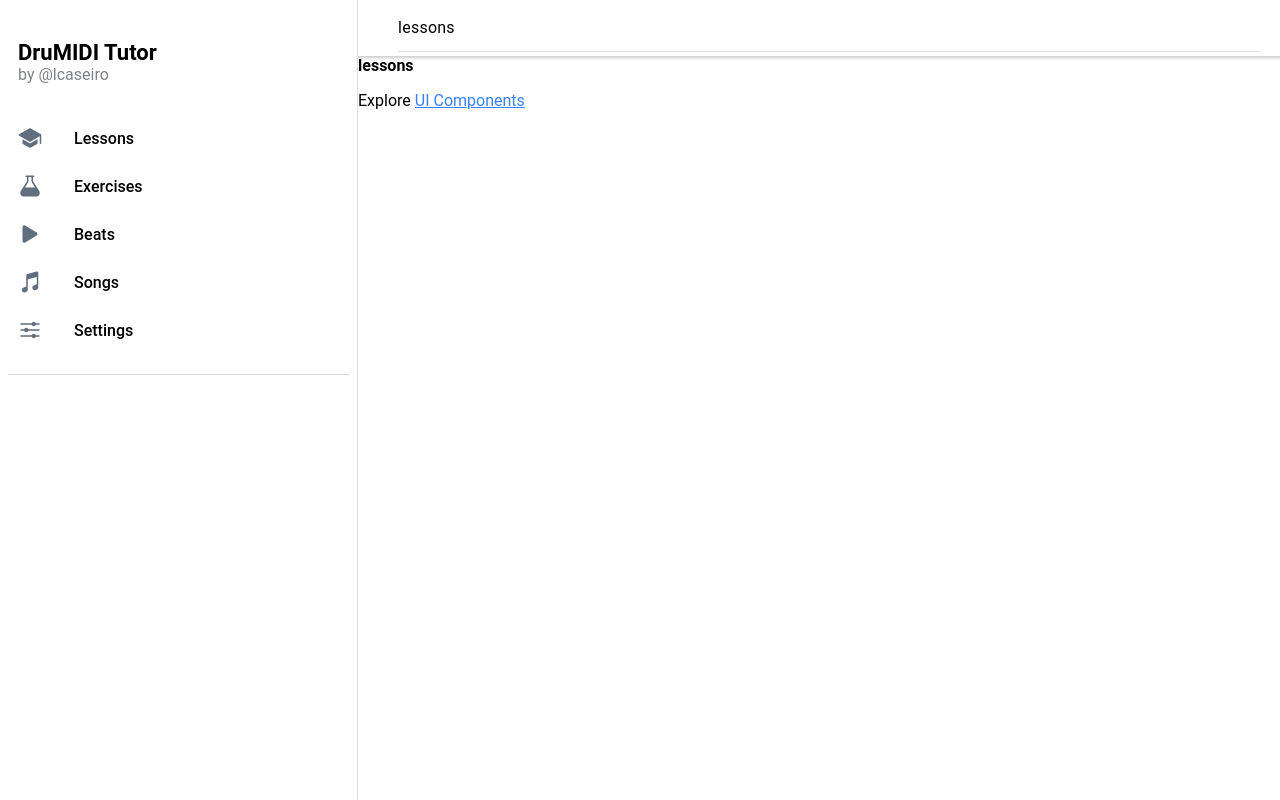
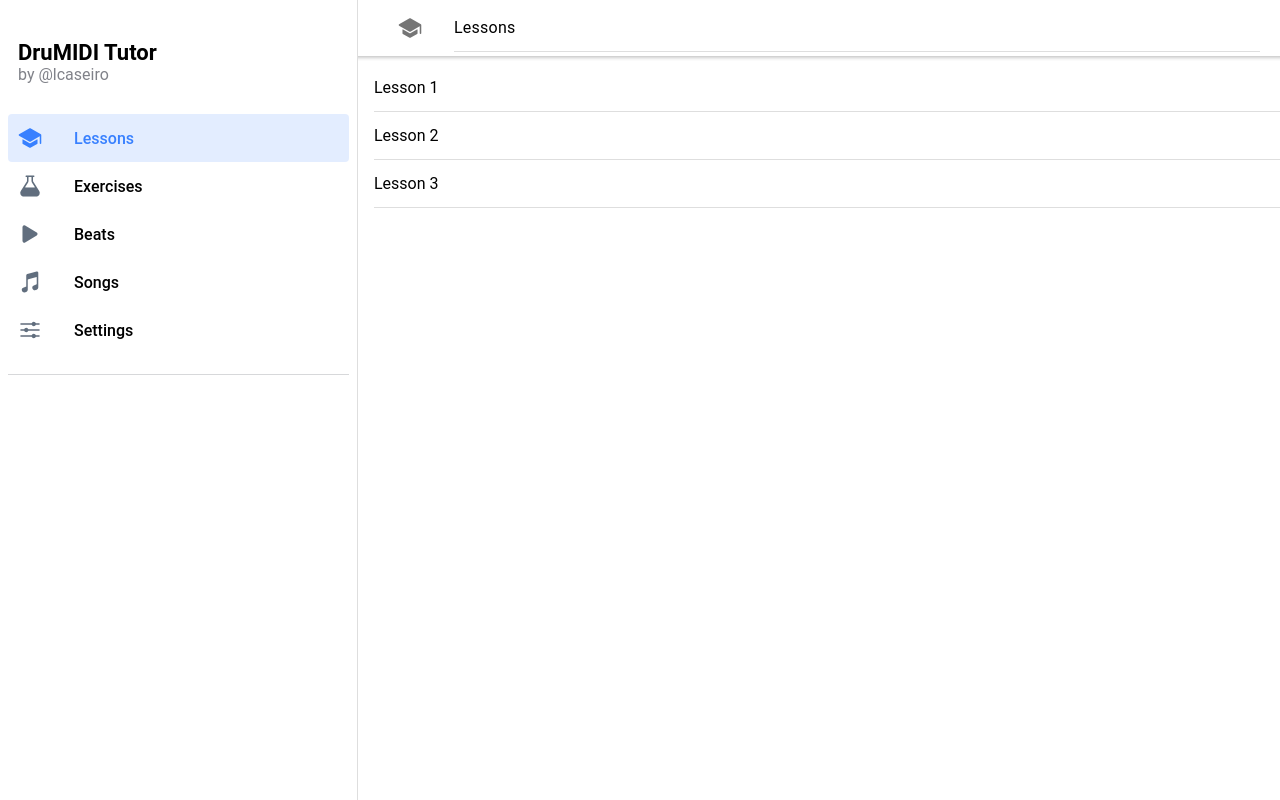
Before and after one commit to leocaseiro/drumidi-tutor, a React (Create React App) app: page /page/lessons in a window 1280 px wide. Built offline with nearby package versions, Linux system fonts and the light colour scheme.

Commit message:
Lessons as IonList with navigation

```diff
--- a/src/App.tsx
+++ b/src/App.tsx
@@ -9,6 +9,8 @@ import { IonReactRouter } from '@ionic/react-router';
 import { Redirect, Route } from 'react-router-dom';
 import Menu from './components/Menu';
 import Page from './pages/Page';
+import Lesson from './pages/Lessons/Lesson';
+import Lessons from './pages/Lessons/Lessons';
 
 /* Core CSS required for Ionic components to work properly */
 import '@ionic/react/css/core.css';
@@ -39,11 +41,15 @@ const App: React.FC = () => {
                     <Menu />
                     <IonRouterOutlet id="main">
                         <Route path="/" exact={true}>
-                            <Redirect to="/page/Lessons" />
+                            <Redirect to="/page/lessons" />
                         </Route>
-                        <Route path="/page/:name" exact={true}>
-                            <Page />
-                        </Route>
+                        <Route path="/page/:name" component={Page} />
+                        <Route
+                            path="/page/lessons"
+                            exact={true}
+                            component={Lessons}
+                        />
+                        <Route path="/page/lessons/:id" component={Lesson} />
                     </IonRouterOutlet>
                 </IonSplitPane>
             </IonReactRouter>
--- a/src/components/ExploreContainer.tsx
+++ b/src/components/ExploreContainer.tsx
@@ -8,7 +8,7 @@ interface ContainerProps {
 
 const ExploreContainer: React.FC<ContainerProps> = ({ name }) => {
     return (
-        <div className="containe`r">
+        <div className="container">
             <strong>{name}</strong>
             <p>
                 Explore{' '}
--- a/src/components/Menu.css
+++ b/src/components/Menu.css
@@ -17,15 +17,16 @@ ion-menu.md ion-note {
     margin-bottom: 30px;
 }
 
-ion-menu.md ion-list-header, ion-menu.md ion-note {
+ion-menu.md ion-list-header,
+ion-menu.md ion-note {
     padding-left: 10px;
 }
 
-ion-menu.md ion-list#inbox-list {
+ion-menu.md ion-list#menu-list {
     border-bottom: 1px solid var(--ion-color-step-150, #d7d8da);
 }
 
-ion-menu.md ion-list#inbox-list ion-list-header {
+ion-menu.md ion-list#menu-list ion-list-header {
     font-size: 22px;
     font-weight: 600;
     min-height: 20px;
--- a/src/components/Menu.tsx
+++ b/src/components/Menu.tsx
@@ -24,27 +24,27 @@ export interface AppPage {
 export const appPages: AppPage[] = [
     {
         title: 'Lessons',
-        url: '/page/Lessons',
+        url: '/page/lessons',
         icon: school,
     },
     {
         title: 'Exercises',
-        url: '/page/Exercises',
+        url: '/page/exercises',
         icon: flask,
     },
     {
         title: 'Beats',
-        url: '/page/Beats',
+        url: '/page/beats',
         icon: play,
     },
     {
         title: 'Songs',
-        url: '/page/Songs',
+        url: '/page/songs',
         icon: musicalNotes,
     },
     {
         title: 'Settings',
-        url: '/page/Settings',
+        url: '/page/settings',
         icon: options,
     },
 ];
@@ -55,7 +55,7 @@ const Menu: React.FC = () => {
     return (
         <IonMenu contentId="main" type="overlay">
             <IonContent>
-                <IonList id="inbox-list">
+                <IonList id="menu-list">
                     <IonListHeader>DruMIDI Tutor</IonListHeader>
                     <IonNote>by @lcaseiro</IonNote>
                     {appPages.map((appPage, index) => {
--- /dev/null
+++ b/src/pages/Lessons/Lesson.tsx
@@ -0,0 +1,42 @@
+import React from 'react';
+import { school } from 'ionicons/icons';
+import {
+    IonButtons,
+    IonContent,
+    IonHeader,
+    IonIcon,
+    IonItem,
+    IonLabel,
+    IonMenuButton,
+    IonPage,
+    IonTitle,
+    IonToolbar,
+} from '@ionic/react';
+import { useParams } from 'react-router';
+// import './Page.css';
+
+const Lesson: React.FC = () => {
+    const { id } = useParams<{ id: string }>();
+
+    return (
+        <IonPage>
+            <IonHeader>
+                <IonToolbar>
+                    <IonButtons slot="start">
+                        <IonMenuButton />
+                    </IonButtons>
+                    <IonTitle>
+                        <IonItem>
+                            <IonIcon slot="start" icon={school} />
+                            <IonLabel>Lesson {id}</IonLabel>
+                        </IonItem>
+                    </IonTitle>
+                </IonToolbar>
+            </IonHeader>
+
+            <IonContent fullscreen>Lesson {id} Here</IonContent>
+        </IonPage>
+    );
+};
+
+export default Lesson;
--- /dev/null
+++ b/src/pages/Lessons/Lessons.tsx
@@ -0,0 +1,53 @@
+import React from 'react';
+import { school } from 'ionicons/icons';
+import {
+    IonButtons,
+    IonContent,
+    IonHeader,
+    IonIcon,
+    IonItem,
+    IonLabel,
+    IonList,
+    IonMenuButton,
+    IonPage,
+    IonTitle,
+    IonToolbar,
+} from '@ionic/react';
+import { RouteComponentProps } from 'react-router';
+// import './Page.css';
+
+const Lessons: React.FC<RouteComponentProps> = ({ match }) => {
+    return (
+        <IonPage>
+            <IonHeader>
+                <IonToolbar>
+                    <IonButtons slot="start">
+                        <IonMenuButton />
+                    </IonButtons>
+                    <IonTitle>
+                        <IonItem>
+                            <IonIcon slot="start" icon={school} />
+                            <IonLabel>Lessons</IonLabel>
+                        </IonItem>
+                    </IonTitle>
+                </IonToolbar>
+            </IonHeader>
+
+            <IonContent fullscreen>
+                <IonList>
+                    <IonItem routerLink={`${match.url}/1`}>
+                        <IonLabel>Lesson 1</IonLabel>
+                    </IonItem>
+                    <IonItem routerLink={`${match.url}/2`}>
+                        <IonLabel>Lesson 2</IonLabel>
+                    </IonItem>
+                    <IonItem routerLink={`${match.url}/3`}>
+                        <IonLabel>Lesson 3</IonLabel>
+                    </IonItem>
+                </IonList>
+            </IonContent>
+        </IonPage>
+    );
+};
+
+export default Lessons;
```
Lines whose indentation alone changed are shown as unchanged.
